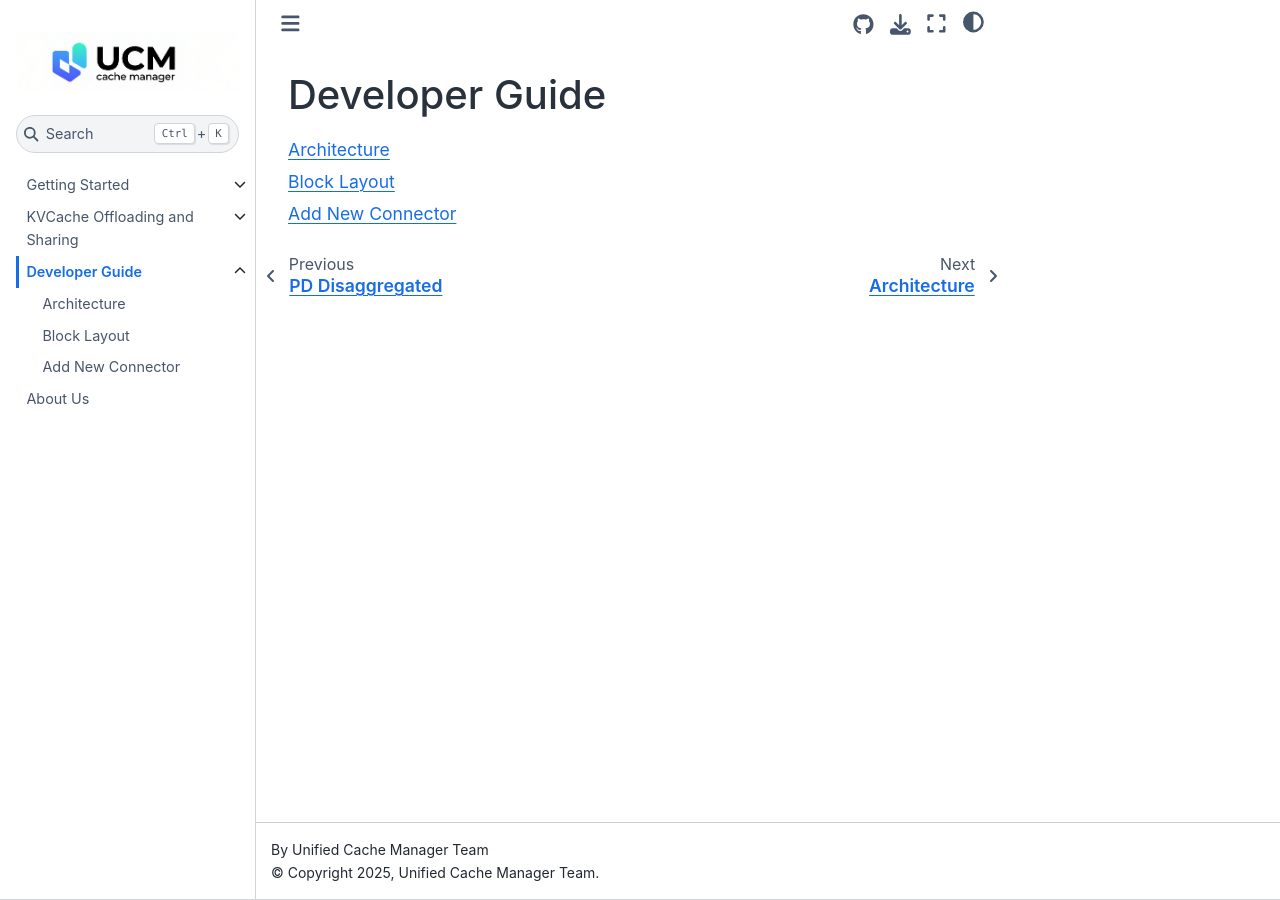
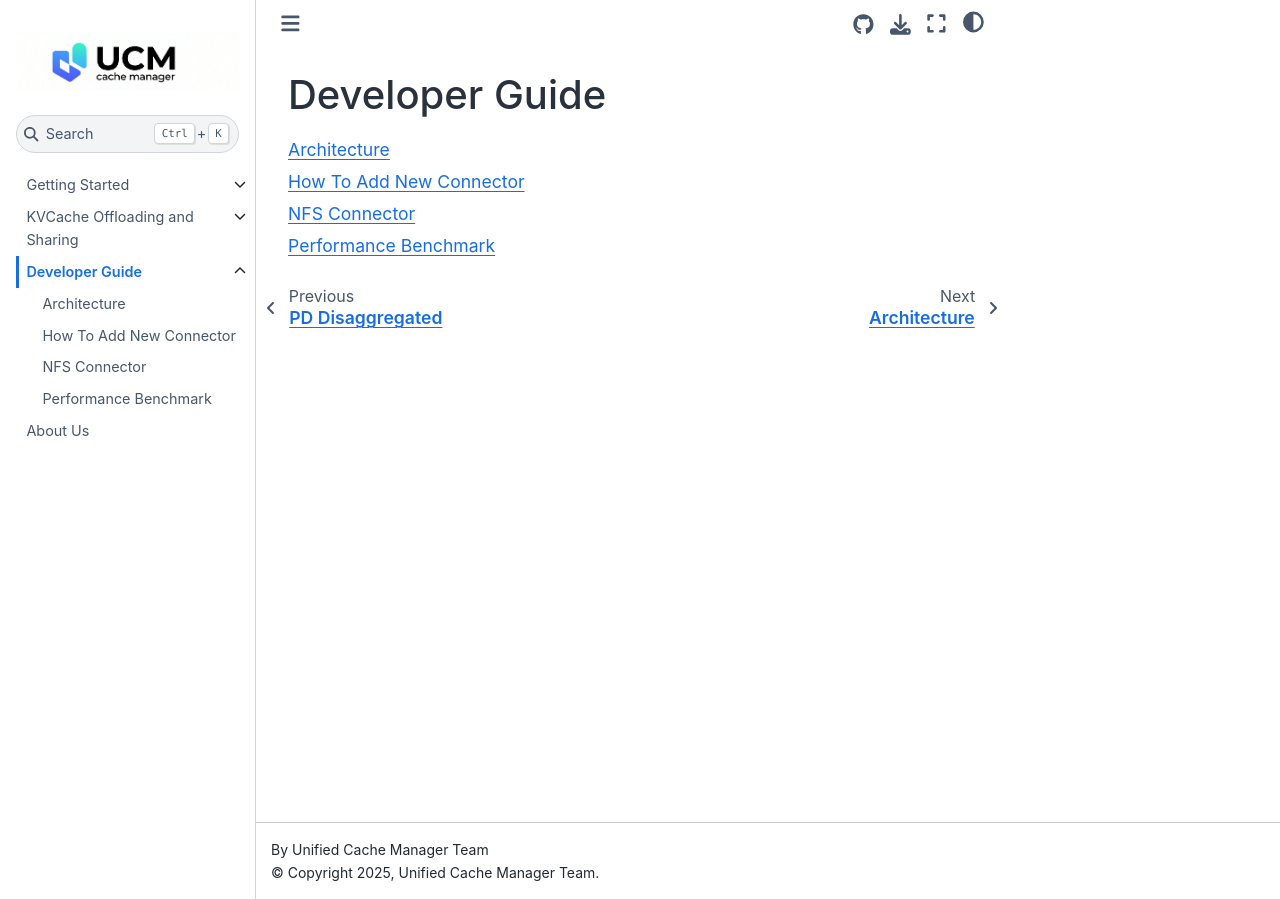
Before and after one commit to zhou-haitao/zhou-haitao.github.io, a Sphinx documentation site: the page built from docs/source/developer/index.md, in a window 1280 px wide. Built offline with Sphinx 7.4.7 and the Sphinx Book theme 1.1.4, drawn with Linux system fonts in a browser that asks for light colours.

Commit message:
change docs outline

```diff
--- a/docs/source/developer/add_connector.md
+++ b/docs/source/developer/add_connector.md
@@ -1 +1 @@
-# Add New Connector
+# How To Add New Connector
--- a/docs/source/developer/block_layout.md
+++ /dev/null
@@ -1 +0,0 @@
-#  Block Layout
--- a/docs/source/developer/index.md
+++ b/docs/source/developer/index.md
@@ -3,6 +3,7 @@
 :::{toctree}
 :maxdepth: 2
 architecture.md
-block_layout.md
 add_connector.md
+nfs_connector.md
+performance_benchmark.md
 :::
--- /dev/null
+++ b/docs/source/developer/nfs_connector.md
@@ -0,0 +1 @@
+#  NFS Connector
--- /dev/null
+++ b/docs/source/developer/performance_benchmark.md
@@ -0,0 +1 @@
+#  Performance Benchmark
```
Also changed, not shown: docs/source/getting-started/index.md (+0 -1 lines), docs/source/getting-started/quick_start.md (deleted, +0 -1 lines).
